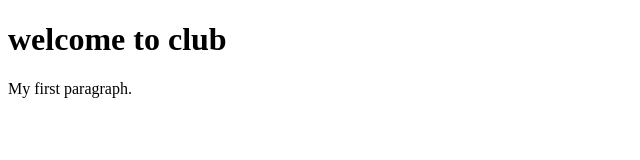
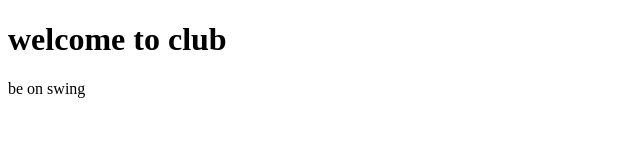
Before and after one commit to Bhagipvt/BSSH4, a website: page src/index.html in a window 1280 px wide. Shown: the full height of the page, 0-640 px from the left. Drawn offline with Linux system fonts and the light colour scheme.

Commit message:
Update index.html

```diff
--- a/src/index.html
+++ b/src/index.html
@@ -1,9 +1,9 @@
 <!DOCTYPE html>
 <html>
+  <title>fab4</title>
 <body>
 
 <h1>welcome to club</h1>
-<p>My first paragraph.</p>
-
-</body>
+  <p>be on swing </p>
+  </body>
 </html>
```
